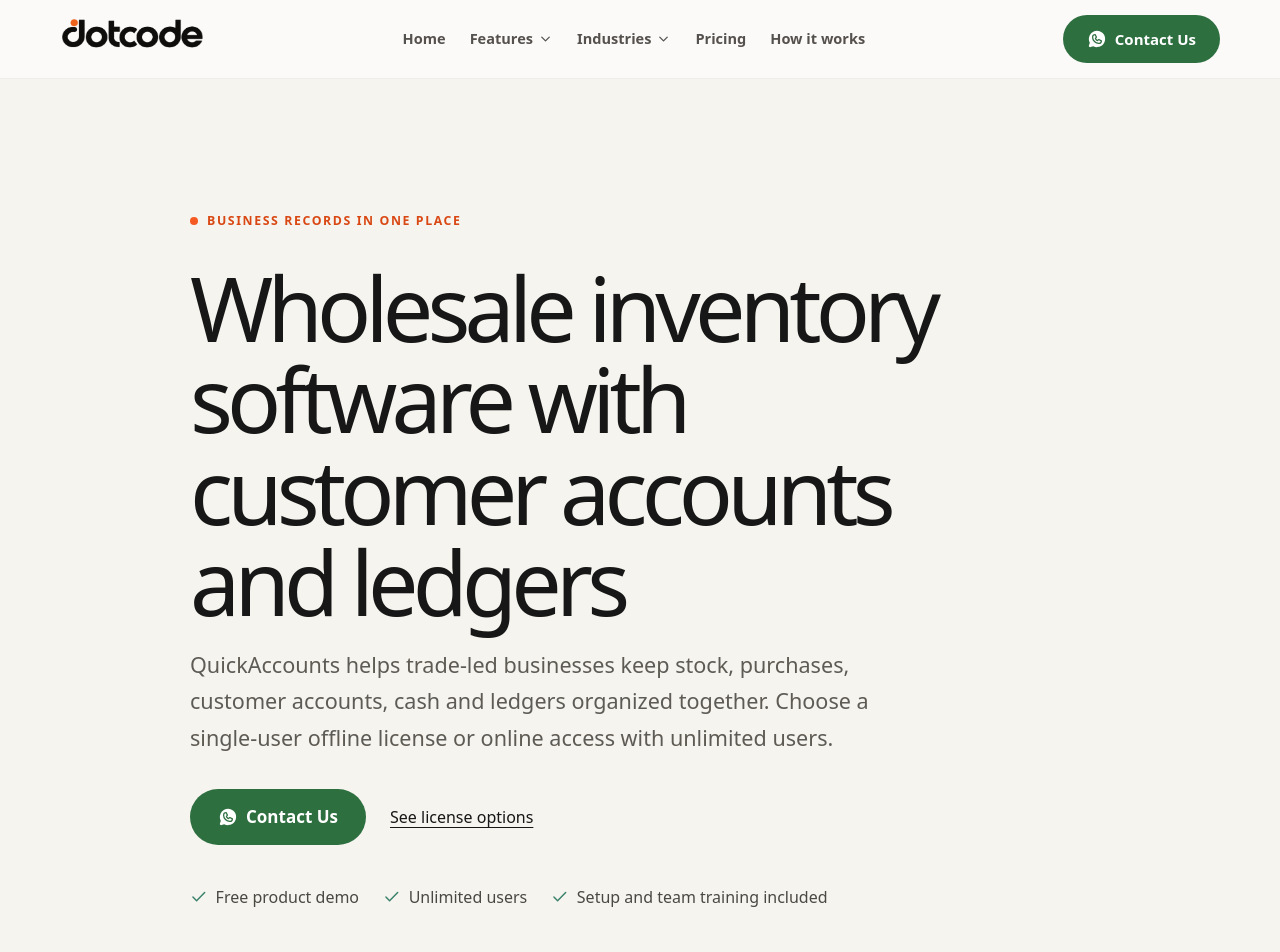
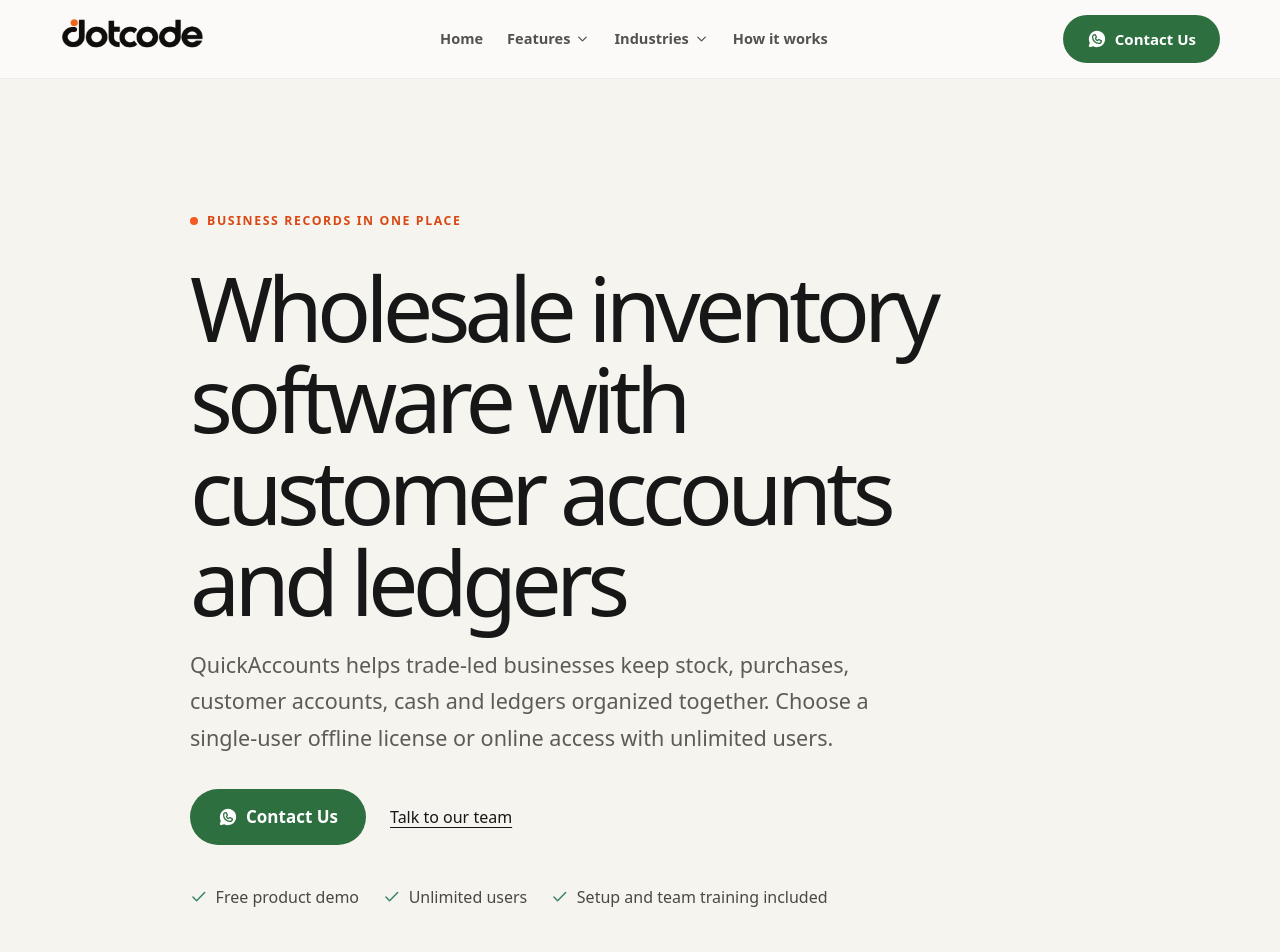
Before and after one commit to Arsalanbashir831/dotcode-website-new, a Next.js app: page /features/business-accounting in a window 1280 px wide. Shown: the top 952 px of the page. Built offline with nearby package versions, Linux system fonts and the light colour scheme.

Commit message:
Refactor code structure for improved readability and maintainability

```diff
--- a/components/landing/data/landing-content.ts
+++ b/components/landing/data/landing-content.ts
@@ -34,7 +34,6 @@ export type AudienceItem = {
 export const navigationItems = [
   { label: "Features", href: "#features" },
   { label: "How it works", href: "#process" },
-  { label: "Pricing", href: "#pricing" },
   { label: "FAQs", href: "#faq" },
 ];
 
--- a/components/landing/landing-page.tsx
+++ b/components/landing/landing-page.tsx
@@ -6,7 +6,6 @@ import { FeaturesSection } from "@/components/landing/sections/features-section"
 import { HeroSection } from "@/components/landing/sections/hero-section";
 import { PartnersSection } from "@/components/landing/sections/partners-section";
 import { PlatformPresenceSection } from "@/components/landing/sections/platform-presence-section";
-import { PricingSection } from "@/components/landing/sections/pricing-section";
 import { ProcessSection } from "@/components/landing/sections/process-section";
 import { SetupSection } from "@/components/landing/sections/setup-section";
 import { SiteFooter } from "@/components/landing/sections/site-footer";
@@ -34,7 +33,6 @@ export const LandingPage = () => (
 
       <ProcessSection />
       <SetupSection />
-      <PricingSection />
       <FaqSection />
       <PartnersSection />
       <ContactSection />
--- a/components/landing/sections/marketing-header.tsx
+++ b/components/landing/sections/marketing-header.tsx
@@ -99,16 +99,10 @@ export function MarketingHeader() {
                       </Link>
                     ))}
                   </div>
-                  <Link className="qa-mega-pricing" href="/#pricing" onClick={closeMenus}>
-                    <span>Simple licensing</span>
-                    <strong>Free demo · Online $850 · Offline $1,200</strong>
-                    <span>See pricing and what’s included <ArrowRight aria-hidden="true" /></span>
-                  </Link>
                 </div>
               </div>
             </div>
           ))}
-          <Link href="/#pricing" onClick={closeMenus}>Pricing</Link>
           <Link href="/#process" onClick={closeMenus}>How it works</Link>
         </nav>
         <div className="qa-nav-actions">
--- a/components/landing/sections/site-footer.tsx
+++ b/components/landing/sections/site-footer.tsx
@@ -10,7 +10,6 @@ const productLinks = [
   ["Multi-warehouse inventory", "/features/multi-warehouse-inventory"],
   ["Serial number tracking", "/features/serial-number-tracking"],
   ["Warranty and RMA", "/features/warranty-management"],
-  ["Pricing", "/#pricing"],
   ["FAQs", "/#faq"],
 ];
 
--- a/components/seo/seo-landing-page.tsx
+++ b/components/seo/seo-landing-page.tsx
@@ -30,7 +30,7 @@ export function SeoLandingPage({
             <p className="seo-intro">{intro}</p>
             <div className="seo-actions">
               <WhatsAppButton size="lg" />
-              <Link href="/#pricing">See license options</Link>
+              <Link href="/#contact">Talk to our team</Link>
             </div>
             <ul className="seo-proof">
               {["Free product demo", "Unlimited users", "Setup and team training included"].map((item) => (
```
Also changed, not shown: 1 other file (tests, documents, lock files or other folders).
